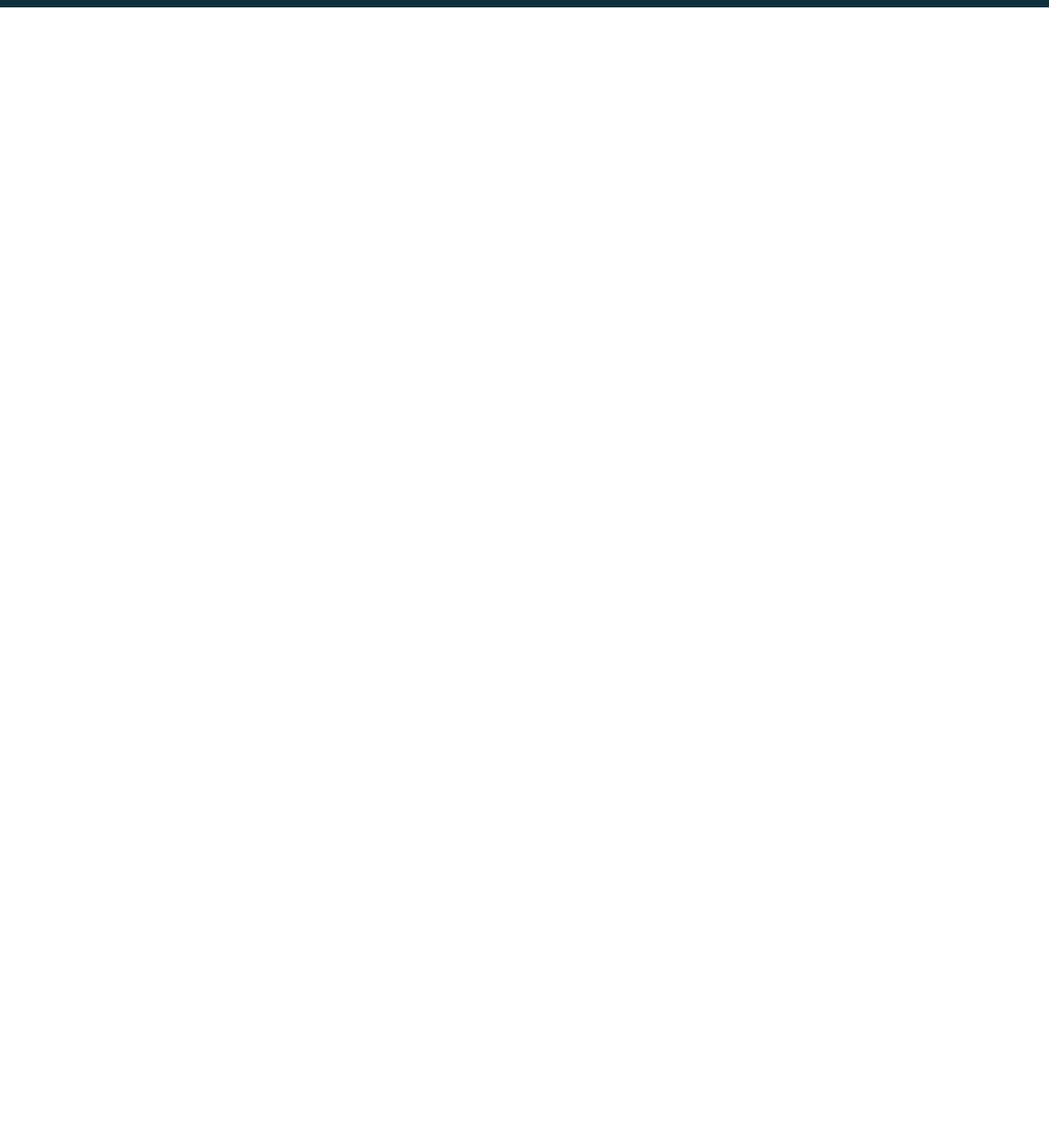
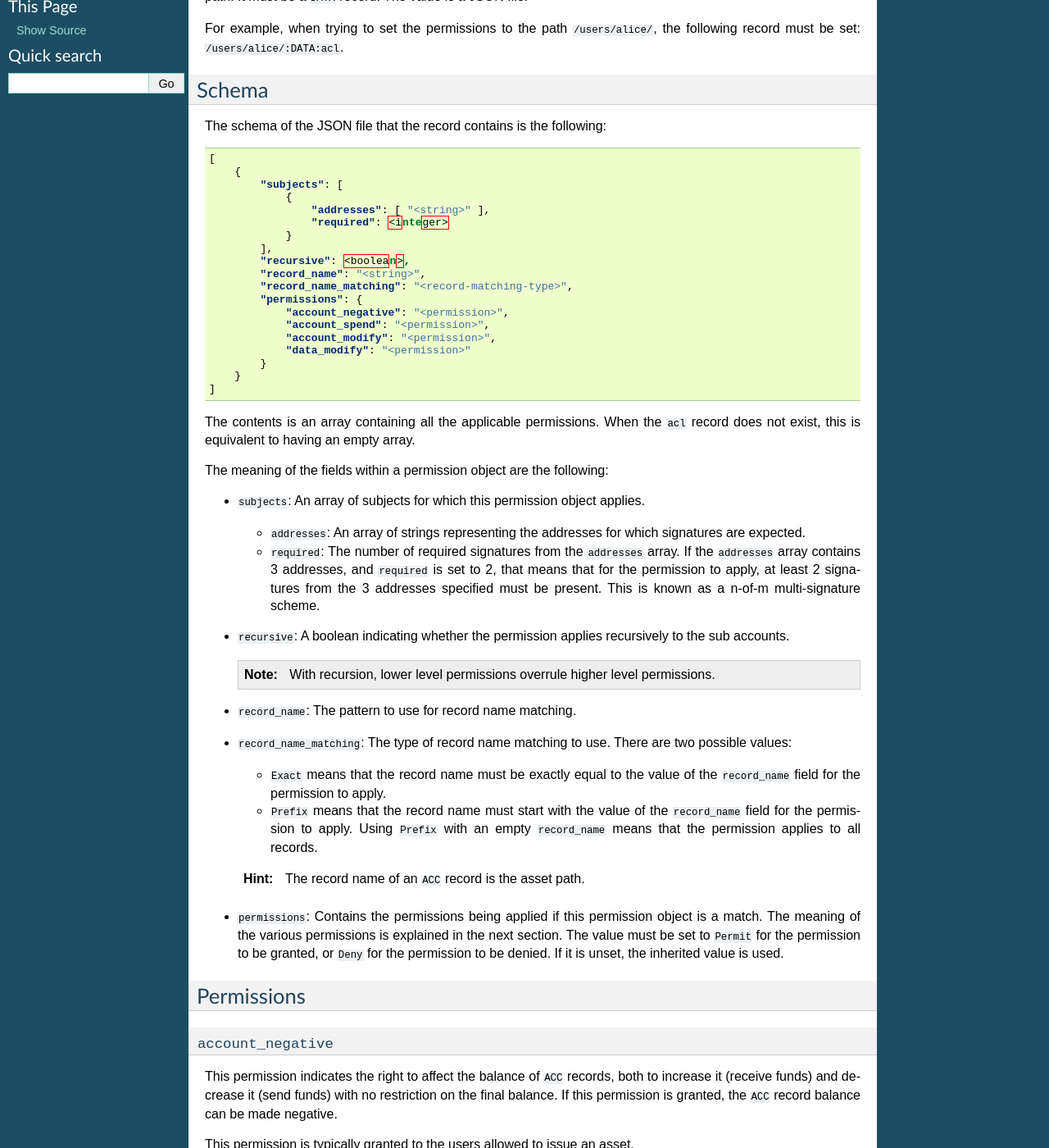
Before and after one commit to openchain/docs, a Sphinx documentation site: the page built from docs/source/ledger-rules/dynamic-permissions.rst, in a window 1280 px wide and 1400 px high, scrolled down 270 px. Shown: the whole window at 82% size. Built offline with Sphinx 7.4.7, drawn with Linux system fonts in a browser that asks for light colours; before the commit the page ends 900 px from its top, so only the background shows below that; some of the changed text lies outside the part shown.

Commit message:
Write the document about dynamic permissions

```diff
--- a/docs/source/ledger-rules/dynamic-permissions.rst
+++ b/docs/source/ledger-rules/dynamic-permissions.rst
@@ -1,4 +1,88 @@
 Dynamic permissions
 ===================
 
-.. include:: /common/stub.txt
+Openchain supports an implicit permission layout through :ref:`P2PKH accounts <p2pkh-accounts>` (``/p2pkh/<address>/``) and :ref:`thrid party issuance accounts <third-party-issuance-accounts>` (``/asset/p2pkh/<address>/``). It is also possible to dynamically define permissions by sumitting transactions modifying a special record: the ``acl`` record.
+
+Access Control Lists
+--------------------
+
+Permissions are applied to a specific path. To apply an access control list to a path, set the ``acl`` record under that path. It must be a ``DATA`` record. The value is a JSON file.
+
+For example, when trying to set the permissions to the path ``/users/alice/``, the following record must be set: ``/users/alice/:DATA:acl``.
+
+Schema
+------
+
+The schema of the JSON file that the record contains is the following:
+
+.. code-block:: json
+
+    [
+        {
+            "subjects": [
+                {
+                    "addresses": [ "<string>" ],
+                    "required": <integer>
+                }
+            ],
+            "recursive": <boolean>,
+            "record_name": "<string>",
+            "record_name_matching": "<record-matching-type>",
+            "permissions": {
+                "account_negative": "<permission>",
+                "account_spend": "<permission>",
+                "account_modify": "<permission>",
+                "data_modify": "<permission>"
+            }
+        }
+    ]
+
+The contents is an array containing all the applicable permissions. When the ``acl`` record does not exist, this is equivalent to having an empty array.
+
+The meaning of the fields within a permission object are the following:
+
+- ``subjects``: An array of subjects for which this permission object applies.
+
+  - ``addresses``: An array of strings representing the addresses for which signatures are expected.
+  - ``required``: The number of required signatures from the ``addresses`` array. If the ``addresses`` array contains 3 addresses, and ``required`` is set to 2, that means that for the permission to apply, at least 2 signatures from the 3 addresses specified must be present. This is known as a n-of-m multi-signature scheme.
+
+- ``recursive``: A boolean indicating whether the permission applies recursively to the sub accounts.
+
+  .. note:: With recursion, lower level permissions overrule higher level permissions.
+
+- ``record_name``: The pattern to use for record name matching.
+- ``record_name_matching``: The type of record name matching to use. There are two possible values:
+
+  - ``Exact`` means that the record name must be exactly equal to the value of the ``record_name`` field for the permission to apply.
+  - ``Prefix`` means that the record name must start with the value of the ``record_name`` field for the permission to apply. Using ``Prefix`` with an empty ``record_name`` means that the permission applies to all records.
+
+  .. hint:: The record name of an ``ACC`` record is the asset path.
+
+- ``permissions``: Contains the permissions being applied if this permission object is a match. The meaning of the various permissions is explained in the next section. The value must be set to ``Permit`` for the permission to be granted, or ``Deny`` for the permission to be denied. If it is unset, the inherited value is used.
+
+Permissions
+-----------
+
+``account_negative``
+~~~~~~~~~~~~~~~~~~~~
+
+This permission indicates the right to affect the balance of ``ACC`` records, both to increase it (receive funds) and decrease it (send funds) with no restriction on the final balance. If this permission is granted, the ``ACC`` record balance can be made negative.
+
+This permission is typically granted to the users allowed to issue an asset.
+
+``account_spend``
+~~~~~~~~~~~~~~~~~
+
+This permission indicates the right to affect the balance of ``ACC`` records, both to increase it (receive funds) and decrease it (send funds) with the restriction that the final balance must remain positive or zero.
+
+``account_modify``
+~~~~~~~~~~~~~~~~~~
+
+This permission is required to affect the balance of ``ACC`` records. A user can only send funds from an account if she has the ``account_negative`` or ``account_spend`` rights plus the ``account_modify`` rights. Sending to an account requires ``account_modify`` on the destination account.
+
+A closed loop ledger can be created by denying ``account_modify`` by default, and selectively granting it from some accounts. By doing this, only approved accounts can receive funds.
+
+``data_modify``
+~~~~~~~~~~~~~~~
+
+This permission is required to modify a ``DATA`` record.
```
